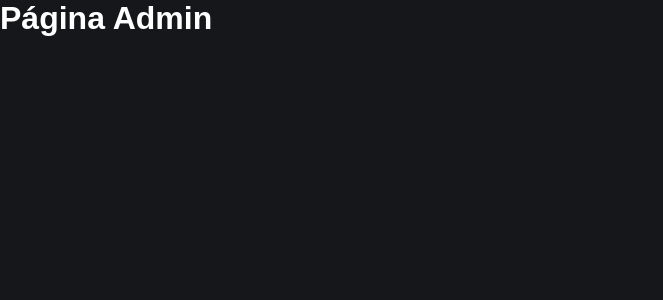
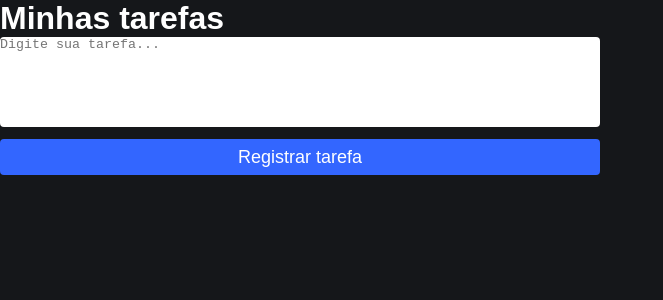
Before and after one commit to lz-junior/Class-React-2, a React (Create React App) app in the folder react-firebase/react-firebase/: page /admin in a window 1280 px wide. Shown: the top 300 px of the page, without its empty margins (0-663 px from the left). Built offline with nearby package versions, Linux system fonts and the light colour scheme; no server answers; sample sign-in values are in the browser's storage.

Commit message:
ToDo - admin 0.3

```diff
--- a/react-firebase/react-firebase/src/pages/Admin/index.js
+++ b/react-firebase/react-firebase/src/pages/Admin/index.js
@@ -1,9 +1,29 @@
+import { useState } from 'react';
 import './admin.css';
 
 export default function Admin() {
+  const [tarefaInput, setTarefaInput] = useState('');
+
+
+  function handleRegister(e) {
+    e.preventDefault();
+    alert("Clicou");
+  }
+
+
   return (
-    <div>
-      <h1>Página Admin</h1>
+    <div className="admin-container">
+      <h1>Minhas tarefas</h1>
+
+      <form className="form" onSubmit={handleRegister}>
+        <textarea
+          placeholder="Digite sua tarefa..."
+          value={tarefaInput}
+          onChange={(e)=> setTarefaInput(e.target.value)}
+        />
+        <button type="submit">Registrar tarefa</button>
+      </form>
+
     </div>
   )
 }
```
